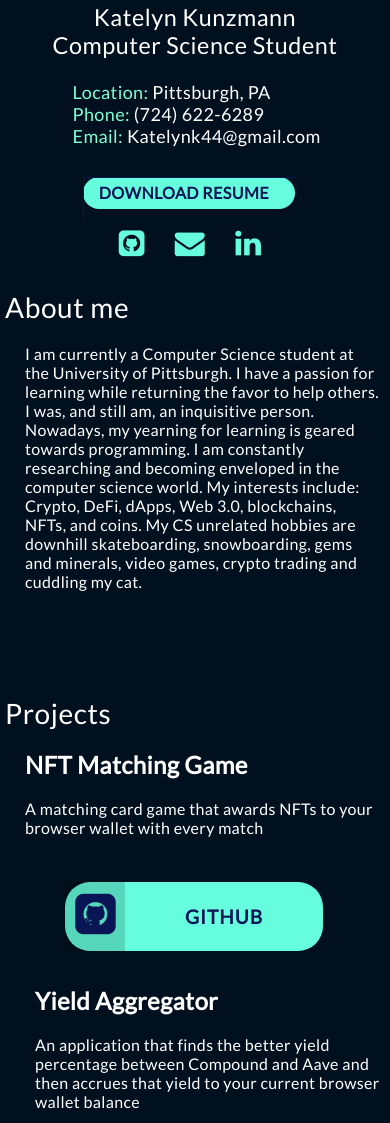
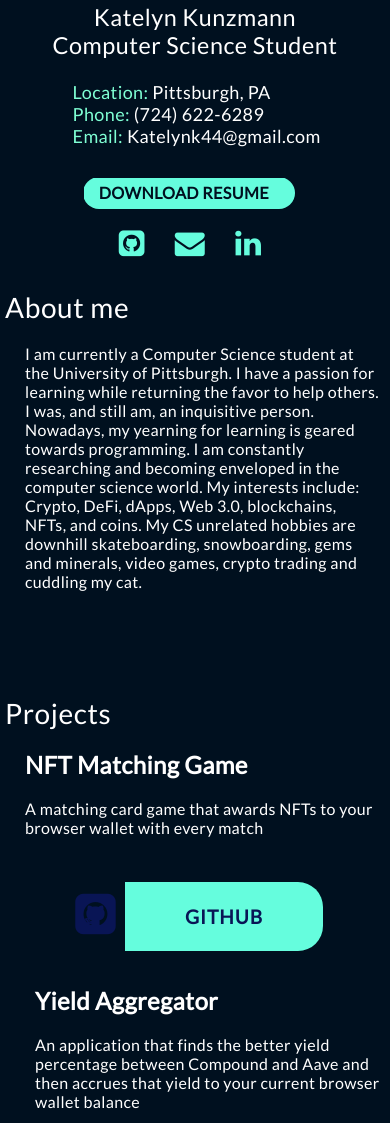
Before and after one commit to KatelynKunzmann/my-portfolio-mobile, a plain HTML site: page index.html in a window 390 px wide. Shown: the part 351-1474 px from the top of the page. Drawn offline with Linux system fonts and the light colour scheme.

Commit message:
fixed button outline

```diff
--- a/styles/style.css
+++ b/styles/style.css
@@ -157,7 +157,7 @@ main {
 /* //Resume button
 /* ///////////////////////////////// */
 .resume-button {
-  background: #091555;
+  background: #00101f;
   font-weight: 100;
   text-align: center;
 }
@@ -170,7 +170,7 @@ main {
 }
 .resume-button rect {
   fill: none;
-  stroke: #091555;
+  stroke: #00101f;
   stroke-width: 2;
   stroke-dasharray: 422, 0;
   transition: all 0.35s linear;
@@ -230,12 +230,12 @@ main {
 }
 
 .btn-sep:before {
-  background: rgba(0, 0, 0, 0.15);
+  background: #00101f;
 }
 
 .btn-1 {
   background: #65FDDD;
-  color: #091555;
+  color: #00101f;
 }
 
 .btn-1:hover {
@@ -347,7 +347,7 @@ main {
   }
   .resume-button {
     border-color: #65FDDD;
-    color: #091555;
+    color: #00101f;
     box-shadow: 0 0 40px 40px #65FDDD inset, 0 0 0 0 #65FDDD;
     transition: all 150ms ease-in-out;
   }
```
